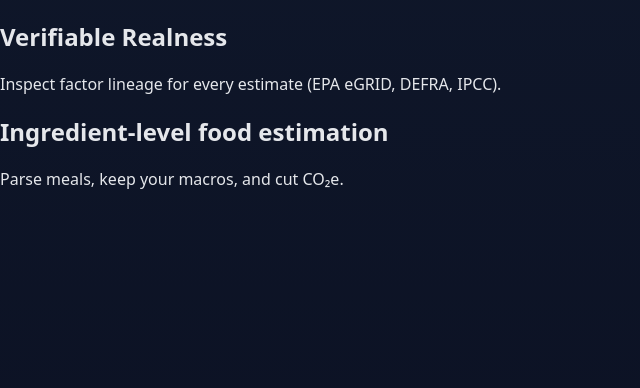
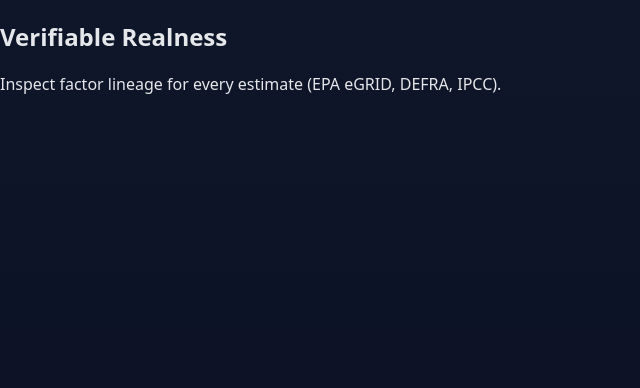
Before and after one commit to Alex-stok/Database.Project, a FastAPI app: page / in a window 1280 px wide. Shown: the part 108-496 px from the top of the page, without its empty margins (0-640 px from the left). Run offline with FastAPI, Linux system fonts and the light colour scheme; parts of the project's set-up code (start-up, migrations or seed data) failed here and were passed over.

Commit message:
problem fixesv.8

```diff
--- a/app/templates/landing.html
+++ b/app/templates/landing.html
@@ -19,8 +19,7 @@
       <p>Inspect factor lineage for every estimate (EPA eGRID, DEFRA, IPCC).</p>
     </section>
     <section>
-      <h2>Ingredient-level food estimation</h2>
-      <p>Parse meals, keep your macros, and cut CO₂e.</p>
+
     </section>
   </main>
 </body>
```
